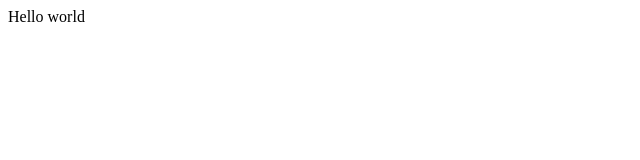
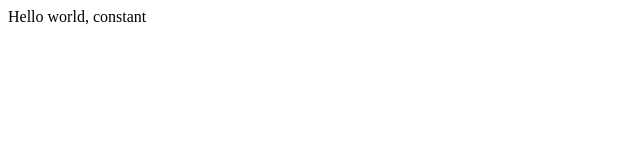
Before and after one commit to KangManki/opentutorials-constant, a plain HTML site: page index.html in a window 1280 px wide. Shown: the full height of the page, 0-640 px from the left. Drawn offline with Linux system fonts and the light colour scheme.

Commit message:
change idnex.html

```diff
--- a/index.html
+++ b/index.html
@@ -19,6 +19,6 @@
 	</head>
 
 	<body>
-		Hello world
+		Hello world, constant
 	</body>
 </html>
```
